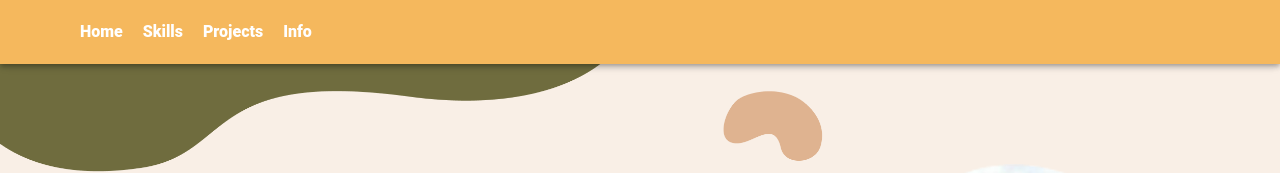
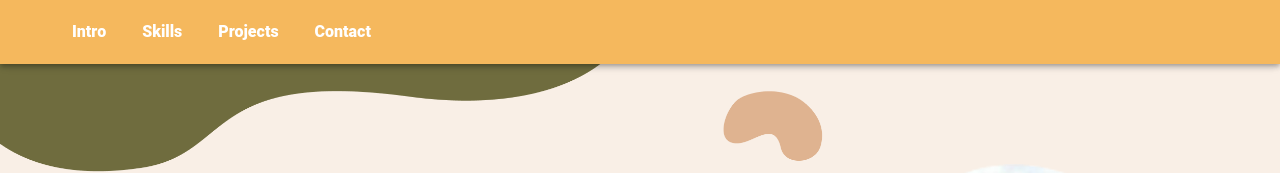
Before and after one commit to supeihau/my-portfolio-2025, a Nuxt app: page / in a window 1280 px wide. Shown: the top 173 px of the page. Built offline with nearby package versions, Linux system fonts and the light colour scheme.

Commit message:
fix: use navigation drawer on header

```diff
--- a/components/navbar.vue
+++ b/components/navbar.vue
@@ -1,23 +1,24 @@
 <template>
   <v-app-bar class="bg-yellow px-lg-16 px-3">
-    <div class="d-none d-lg-flex align-center justify-center px-4">
-      <span class="text-white text-h6-semi-bold pr-5">Home</span>
-      <span class="text-white text-h6-semi-bold pr-5">Skills</span>
-      <span class="text-white text-h6-semi-bold pr-5">Projects</span>
-      <span class="text-white text-h6-semi-bold pr-5">Info</span>
+    <div
+      v-for="(item, i) in state.items" :key="i" :value="i"
+      class="d-none d-lg-flex align-center justify-center px-2"
+    >
+      <span class="text-white text-h6-semi-bold pr-5">{{ item.title }}</span>
     </div>
 
-    <v-menu
-      class="d-flex d-lg-none"
-      transition="slide-x-transition"
+    <v-app-bar-nav-icon
+      v-if="!isDesktop"
+      variant="text"
+      color="white"
+      @click.stop="drawer = !drawer"
+    ></v-app-bar-nav-icon>
+
+    <v-navigation-drawer
+      v-model="drawer"
+      location="left"
+      temporary
     >
-      <template v-slot:activator="{ props }">
-        <v-app-bar-nav-icon
-          class="d-flex d-lg-none"
-          color="white" v-bind="props">
-        </v-app-bar-nav-icon>
-      </template>
-
       <v-list class="bg-light-yellow custom-menu">
         <v-list-item
           v-for="(item, i) in state.items"
@@ -25,33 +26,38 @@
           :value="i"
           class="custom-list-item"
         >
-          <v-list-item-title class="text-brown">{{ item.title }}</v-list-item-title>
+          <v-list-item-title class="text-brown">
+            {{ item.title }}
+          </v-list-item-title>
         </v-list-item>
       </v-list>
-    </v-menu>
+    </v-navigation-drawer>
   </v-app-bar>
 </template>
 
 <script setup>
 import { reactive } from 'vue';
+import useInnerWidth from '~/composables/useInnerWidth';
+
+const { isDesktop } = useInnerWidth();
+
+const drawer = ref(false);
 
 const state = reactive({
   items: [
-    { title: 'Home' },
+    { title: 'Intro' },
     { title: 'Skills' },
     { title: 'Projects' },
-    { title: 'Info' },
+    { title: 'Contact' },
   ],
 });
+
 </script>
 
 <style lang="scss" scoped>
 :deep(.custom-menu) {
   min-height: calc(100vh - 64px);
-  width: 300px;
   position: fixed;
-  top: 8px;
-  left: -8px;
   z-index: 1000;
   border-radius: 0;
   padding-top: 0px;
@@ -59,6 +65,7 @@ const state = reactive({
 }
 
 :deep(.custom-list-item) {
+  width: 250px;
   padding-left: 24px;
   min-height: 60px;
   border-bottom: 1px solid rgba(0,0,0,0.1);
@@ -68,4 +75,8 @@ const state = reactive({
   font-size: 1.2rem;
   font-weight: 500;
 }
+
+:deep .v-navigation-drawer__scrim {
+  background-color: #F5B85D;
+}
 </style>
```
